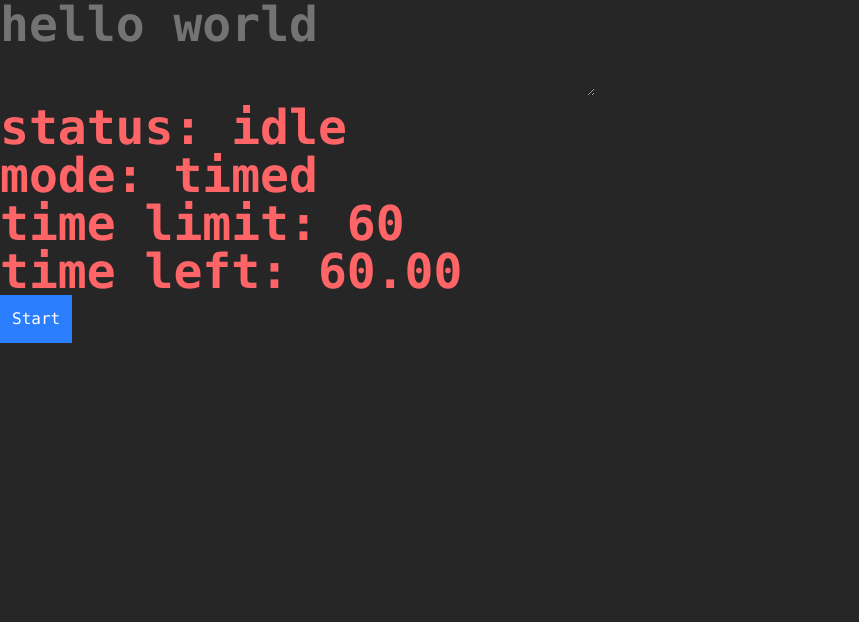
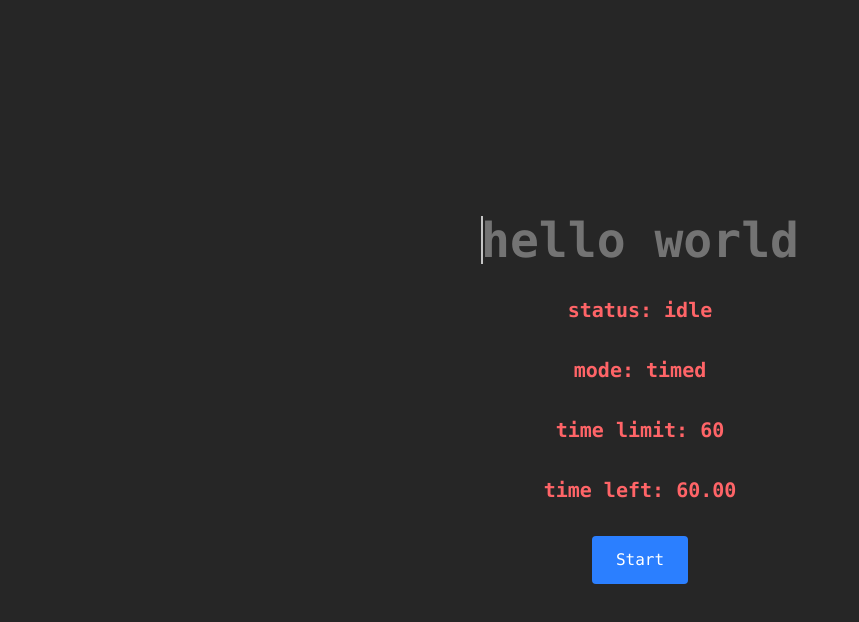
Before and after one commit to aservin6/typing-test, a React (Vite) app: page / in a window 1280 px wide. Shown: the top 622 px of the page, without its empty margins (0-859 px from the left). Built offline with nearby package versions, Linux system fonts and the light colour scheme.

Commit message:
word display rendering, engine state changes

```diff
--- a/src/components/TypingTest.tsx
+++ b/src/components/TypingTest.tsx
@@ -3,20 +3,25 @@ import { TimedMode } from "../core/engine/modes/TimedMode";
 import { TypingEngine } from "../core/engine/TypingEngine";
 
 const text = "hello world";
-const textArray = text.split("");
 
 export function TypingTest() {
   const engine = useMemo(() => {
     return new TypingEngine(text, new TimedMode(60000));
   }, []);
 
+  const [state, setState] = useState(engine.getState());
+
   const timeLimit = engine.getTimeLimit();
 
-  const [state, setState] = useState(engine.getState());
+  function sync() {
+    setState({ ...engine.getState() });
+  }
 
   function handleStart() {
-    if (!state.startTime) engine.start();
-    setState({ ...engine.getState() });
+    if (state.status === "idle") {
+      engine.start();
+      sync();
+    }
   }
 
   function handleInput(e: React.KeyboardEvent<HTMLTextAreaElement>) {
@@ -28,24 +33,22 @@ export function TypingTest() {
       e.key === "Escape"
     ) {
       return;
-    } else if (e.key === "Backspace") {
-      engine.handleBackspace();
-      setState({ ...engine.getState() });
-    } else {
-      engine.handleCharacter(e.key);
-      setState({ ...engine.getState() });
     }
 
-    console.log(state.typedCharacters);
+    if (e.key === "Backspace") {
+      engine.handleBackspace();
+    } else if (e.key.length === 1) {
+      // Only accept printable characters
+      engine.handleCharacter(e.key);
+    }
+    sync();
   }
-
-  function displayWords() {}
 
   useEffect(() => {
     if (state.status === "running") {
       const interval = setInterval(() => {
         engine.checkTime();
-        setState({ ...engine.getState() });
+        sync();
       }, 100);
 
       return () => clearInterval(interval);
@@ -53,36 +56,63 @@ export function TypingTest() {
   }, [engine, state.status]);
 
   return (
-    <div className="min-h-screen bg-neutral-800 font-mono">
-      <div className="relative font-bold text-5xl">
+    <div className="min-h-screen bg-neutral-800 font-mono flex flex-col items-center justify-center gap-8">
+      {/* Typing Area */}
+      <div className="relative text-5xl font-bold">
+        {/* Hidden textarea */}
         <textarea
           onKeyDown={handleInput}
-          className="relative text-transparent z-50"
-        ></textarea>
-        <div className="absolute top-0 left-0 text-neutral-500">
-          {textArray.map((c, i) => {
-            return <span>{c}</span>;
+          className="absolute inset-0 opacity-0 z-50"
+          autoFocus
+        />
+        {/* Rendered Text */}
+        <div className="flex flex-wrap">
+          {state.targetText.split("").map((char, index) => {
+            const charState = engine.getCharState(index);
+            const isCurrent = index === engine.getCurrentIndex();
+
+            let colorClass = "text-neutral-500";
+
+            if (charState === "correct") {
+              colorClass = "text-white";
+            } else if (charState === "incorrect") {
+              colorClass = "text-red-500";
+            }
+
+            return (
+              <span key={index} className={`relative ${colorClass}`}>
+                {char === " " ? "\u00A0" : char}
+
+                {/* Cursor */}
+                {isCurrent && (
+                  <span className="absolute left-0 top-0 w-0.5 h-full bg-white animate-pulse" />
+                )}
+              </span>
+            );
           })}
-        </div>
+        </div>{" "}
       </div>
 
-      <div className="text-red-400 font-bold text-5xl">
+      {/* Debug Info */}
+      <div className="text-red-400 font-bold text-xl">
         status: {state.status}
       </div>
 
-      <div className="text-red-400 font-bold text-5xl">mode: {state.mode}</div>
+      <div className="text-red-400 font-bold text-xl">mode: {state.mode}</div>
 
-      <div className="text-red-400 font-bold text-5xl">
+      <div className="text-red-400 font-bold text-xl">
         time limit: {timeLimit && timeLimit / 1000}
       </div>
-      <div className="text-red-400 font-bold text-5xl">
+
+      <div className="text-red-400 font-bold text-xl">
         time left:{" "}
         {timeLimit &&
           (timeLimit / 1000 - engine.getElapsedTime() / 1000).toFixed(2)}
       </div>
+
       <button
         onClick={handleStart}
-        className="bg-blue-500 p-3 text-white cursor-pointer"
+        className="bg-blue-500 px-6 py-3 text-white cursor-pointer rounded"
       >
         Start
       </button>
--- a/src/core/engine/TypingEngine.ts
+++ b/src/core/engine/TypingEngine.ts
@@ -15,11 +15,28 @@ export class TypingEngine implements EngineContext {
   }
 
   // =========================
-  // Context Methods
+  // Public Getters
   // =========================
 
   public getState(): EngineState {
     return this.state;
+  }
+
+  public getInput(): string {
+    return this.state.input;
+  }
+
+  public getCurrentIndex(): number {
+    return this.state.input.length;
+  }
+
+  public getCharState(index: number): "pending" | "correct" | "incorrect" {
+    if (index >= this.state.input.length) return "pending";
+
+    const expected = this.state.targetText[index];
+    const actual = this.state.input[index];
+
+    return expected === actual ? "correct" : "incorrect";
   }
 
   public getTimeLimit(): number | null {
@@ -34,15 +51,8 @@ export class TypingEngine implements EngineContext {
     return Date.now() - this.startTime;
   }
 
-  public isComplete(result: "correct" | "incorrect"): boolean {
-    const isLastChar =
-      this.state.typedCharacters.length === this.state.targetText.length;
-
-    return isLastChar && result === "correct";
-  }
-
   // =========================
-  // Engine Lifecycle
+  // Lifecycle
   // =========================
 
   public start() {
@@ -70,33 +80,27 @@ export class TypingEngine implements EngineContext {
   // Input Handling
   // =========================
 
-  public handleCharacter(input: string) {
-    if (!this.canAcceptInput()) return;
+  public handleCharacter(char: string) {
+    if (this.state.status === "finished") return;
 
     if (this.state.status === "idle") {
       this.start();
     }
 
-    const result = this.validateCharacter(input);
-    this.addTypedCharacter(input, result);
-    this.updateCounts(result);
+    // Ignore input beyond target length
+    if (this.state.input.length > this.state.targetText.length) return;
 
-    if (this.strategy.shouldFinishOnCharacter(this, result)) {
+    this.state.input += char;
+
+    if (this.strategy.shouldFinishOnCharacter(this, "correct")) {
       this.finish();
     }
   }
 
   public handleBackspace() {
-    if (this.state.typedCharacters.length === 0) return;
+    if (this.state.input.length === 0) return;
 
-    const lastTypedCharacter = this.state.typedCharacters.pop();
-    if (!lastTypedCharacter) return;
-
-    if (lastTypedCharacter.result === "correct") {
-      this.state.correctCount--;
-    } else {
-      this.state.incorrectCount--;
-    }
+    this.state.input = this.state.input.slice(0, -1);
 
     if (this.state.status === "finished") {
       this.state.status = "running";
@@ -105,28 +109,27 @@ export class TypingEngine implements EngineContext {
   }
 
   // =========================
-  // Internal Helpers
+  // Derived Stats
   // =========================
 
-  private canAcceptInput(): boolean {
-    return this.state.status !== "finished";
+  public getCorrectCount(): number {
+    let count = 0;
+    for (let i = 0; i < this.state.input.length; i++) {
+      if (this.state.input[i] === this.state.targetText[i]) {
+        count++;
+      }
+    }
+    return count;
   }
 
-  private validateCharacter(input: string): "correct" | "incorrect" {
-    const currentIndex = this.state.typedCharacters.length;
-    const expectedChar = this.state.targetText[currentIndex];
-    return input === expectedChar ? "correct" : "incorrect";
+  public getIncorrectCount(): number {
+    return this.state.input.length - this.getCorrectCount();
   }
 
-  private addTypedCharacter(char: string, result: "correct" | "incorrect") {
-    this.state.typedCharacters.push({ char, result });
-  }
-
-  private updateCounts(result: "correct" | "incorrect") {
-    if (result === "correct") {
-      this.state.correctCount++;
-    } else {
-      this.state.incorrectCount++;
-    }
+  public isComplete(): boolean {
+    return (
+      this.state.input.length === this.state.targetText.length &&
+      this.getIncorrectCount() === 0
+    );
   }
 }
--- a/src/core/engine/state.ts
+++ b/src/core/engine/state.ts
@@ -4,7 +4,9 @@ export function createInitialState(targetText: string): EngineState {
   return {
     status: "idle",
     targetText,
-    typedCharacters: [],
+    currentWordIndex: 0,
+    currentCharIndex: 0,
+    input: "",
     correctCount: 0,
     incorrectCount: 0,
     mode: "standard",
--- a/src/core/engine/types.ts
+++ b/src/core/engine/types.ts
@@ -1,7 +1,9 @@
 export interface EngineState {
   status: "idle" | "running" | "finished";
   targetText: string;
-  typedCharacters: TypedCharacter[];
+  currentWordIndex: number;
+  currentCharIndex: number;
+  input: string;
   correctCount: number;
   incorrectCount: number;
   mode: Mode;
@@ -9,9 +11,9 @@ export interface EngineState {
   endTime: number | null;
 }
 
-export interface TypedCharacter {
-  char: string;
-  result: "correct" | "incorrect";
-}
+// export interface TypedCharacter {
+//   char: string;
+//   result: "correct" | "incorrect";
+// }
 
 export type Mode = "standard" | "strict" | "timed";
```
